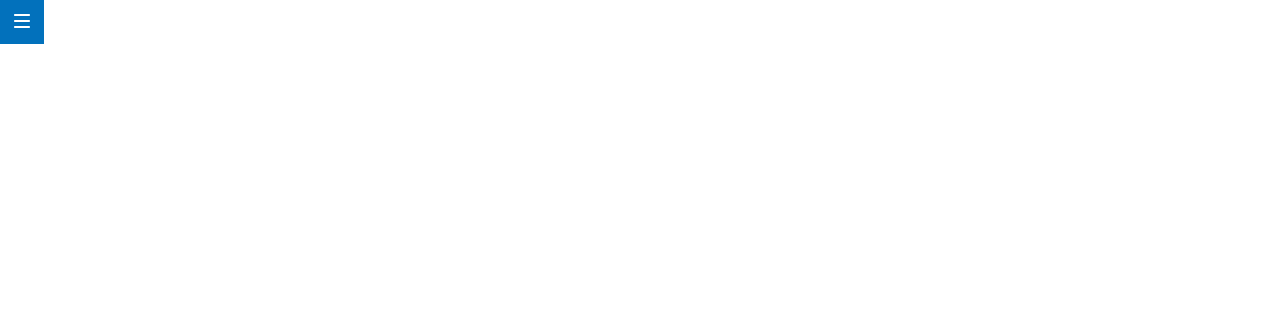
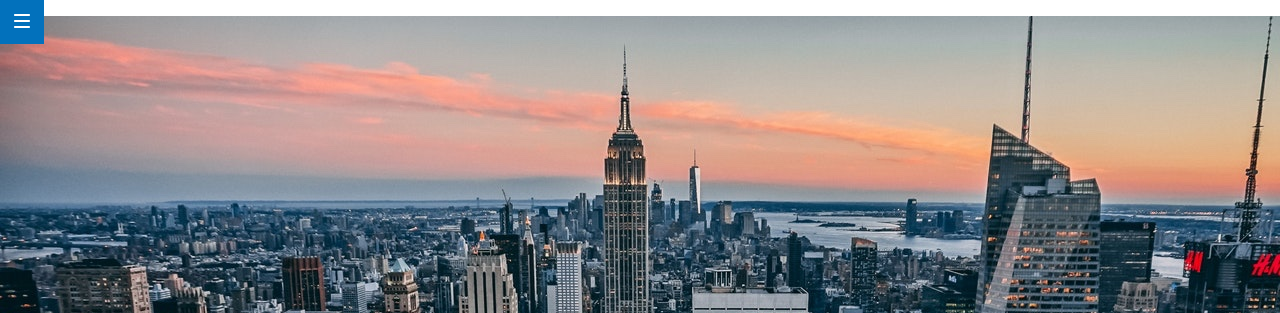
Before and after one commit to Adalab/f-m1-evaluacion-final-carmenpmoreno, a website: page docs/index.html in a window 1280 px wide. Shown: the top 313 px of the page. Drawn offline with nearby package versions, Linux system fonts and the light colour scheme; files that its build step writes are made by us from their sources; the site is published under a folder, as on GitHub Pages, so addresses that start at the root find nothing.

Commit message:
fix url of hero image

```diff
--- a/_src/assets/scss/core/_settings.scss
+++ /dev/null
@@ -1 +0,0 @@
-$color-white: #f3f4f5;
--- a/_src/assets/scss/layout/_header.scss
+++ b/_src/assets/scss/layout/_header.scss
@@ -1,5 +1,5 @@
 .hero {
-    background-image: url("/assets/images/cover.jpg");
+    background-image: url("../images/cover.jpg");
     background-repeat: no-repeat;
     background-position: center;
     width: 100vw;
--- a/_src/assets/scss/main.scss
+++ b/_src/assets/scss/main.scss
@@ -1,5 +1,6 @@
 // CORE
 @import 'core/variables';
+
 // LAYOUT
 @import 'layout/basics';
 @import 'layout/header';
```
